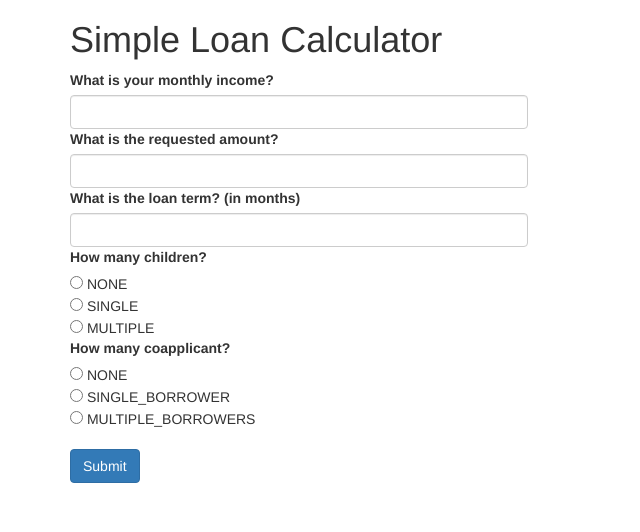
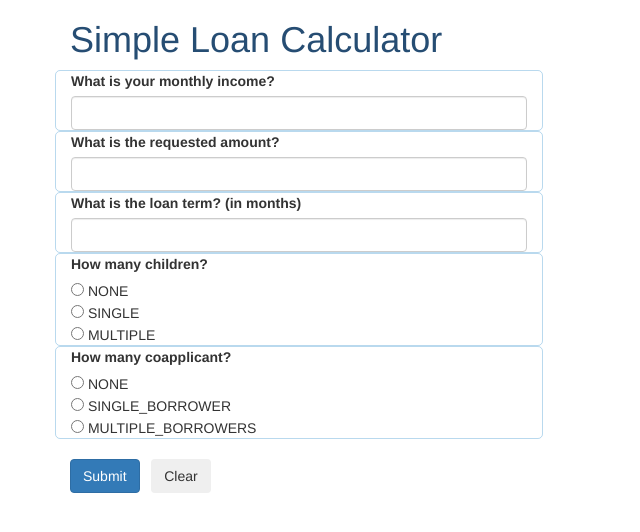
Before and after one commit to rakeshravindrank/simple-loan-calc, an Angular app in the folder SimpleLoanCalculator/: page / in a window 1280 px wide. Shown: the top 532 px of the page, without its empty margins (0-640 px from the left). Built offline with nearby package versions, Linux system fonts and the light colour scheme.

Commit message:
Added some css changes and clear button to clear form.

```diff
--- a/SimpleLoanCalculator/src/app/loan-calculator/loan-calculator.component.html
+++ b/SimpleLoanCalculator/src/app/loan-calculator/loan-calculator.component.html
@@ -7,7 +7,7 @@
             <form [formGroup]="inputForm"
                 (ngSubmit)="onSubmit()">
                 <div class="row">
-                    <div class="col-md-5">
+                    <div class="col-md-5 border">
                         <label for="monthlyIncome">
                             What is your monthly income?
                         </label>
@@ -31,7 +31,7 @@
                     </div>
                 </div>
                 <div class="row">
-                    <div class="col-md-5">
+                    <div class="col-md-5 border">
                         <label for="requestedAmount">
                             What is the requested amount?
                         </label>
@@ -55,7 +55,7 @@
                     </div>
                 </div>
                 <div class="row">
-                    <div class="col-md-5">
+                    <div class="col-md-5 border">
                         <label for="loanTerm">
                             What is the loan term? (in months)
                         </label>
@@ -82,7 +82,7 @@
                 </div>
 
                 <div class="row">
-                    <div class="col-md-5">
+                    <div class="col-md-5 border">
                         <label for="children">
                             How many children?
                         </label>
@@ -104,7 +104,7 @@
                 </div>
 
                 <div class="row">
-                    <div class="col-md-5">
+                    <div class="col-md-5 border">
                         <label for="coapplicant">
                             How many coapplicant?
                         </label>
@@ -127,7 +127,9 @@
 
                 <br>
                 <div >
-                    <button type="submit" class="btn btn-primary" >Submit</button>
+                    <button type="submit" class="btn btn-primary"> Submit </button>
+                    &nbsp;
+                    <button type="button" class="btn btn-basic" (click)="clearValues()"> Clear </button>
                 </div>
             </form>
         </div>
@@ -136,7 +138,8 @@
 <br>
 
 <div class="container">
-    <div class="alert alert-success" *ngIf="this.loanResponse && error.length == 0">
+    <div class="row">
+        <div class="alert alert-success col-md-5 border" *ngIf="this.loanResponse && error.length == 0 && this.inputForm.valid">
             <strong>Maximum loan available is listed below:</strong>
             <li>
                 <label for="loanAmount">Loan Amount</label>
@@ -147,10 +150,11 @@
                 {{this.loanResponse.interestRate}}%
             </li>
         </div>
-    <div class="alert alert-danger" *ngIf="error.length>0 && !this.loanResponse">
+        <div class="alert alert-danger col-md-5 border" *ngIf="error.length>0 && !this.loanResponse">
             <h1>An error occured</h1>
             <div *ngFor="let err of error">
                 <p>{{err}}</p>
             </div>
         </div>
     </div>
+</div>
--- a/SimpleLoanCalculator/src/app/loan-calculator/loan-calculator.component.ts
+++ b/SimpleLoanCalculator/src/app/loan-calculator/loan-calculator.component.ts
@@ -115,9 +115,9 @@ export class LoanCalculatorComponent implements OnInit {
   }
 
   onSubmit() {
+    this.error = [];
+    this.loanResponse = null;
     if(this.inputForm.valid) {
-      this.error = [];
-      this.loanResponse = null;
       let loan = this.createPostData();
       this.loanService.sendLoanRequest(loan).subscribe(
         response => {
@@ -166,4 +166,8 @@ export class LoanCalculatorComponent implements OnInit {
     loan.coapplicant = this.inputForm.get('coapplicant').value;
     return loan;
   }
+
+  clearValues() {
+    this.inputForm.reset();
+  }
 }
--- a/SimpleLoanCalculator/src/styles.css
+++ b/SimpleLoanCalculator/src/styles.css
@@ -1 +1,13 @@
 /* You can add global styles to this file, and also import other style files */
+button, input {
+    cursor: pointer;
+}
+
+h1 {
+    color: #264D73;
+}
+
+.border {
+    border: 1px solid rgba(20, 125, 196, 0.295) !important;
+    border-radius: 5px;
+}
```
Lines whose indentation alone changed are shown as unchanged.
